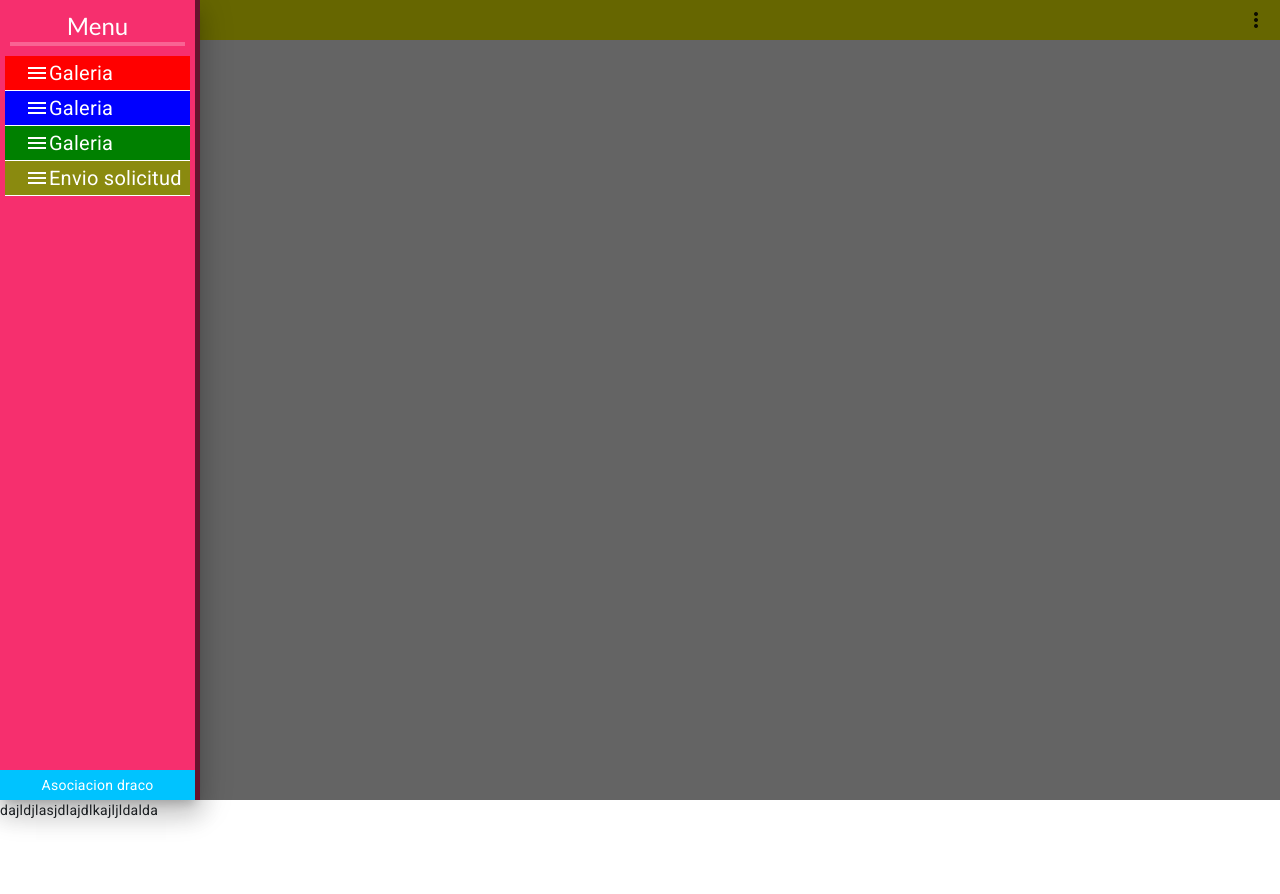
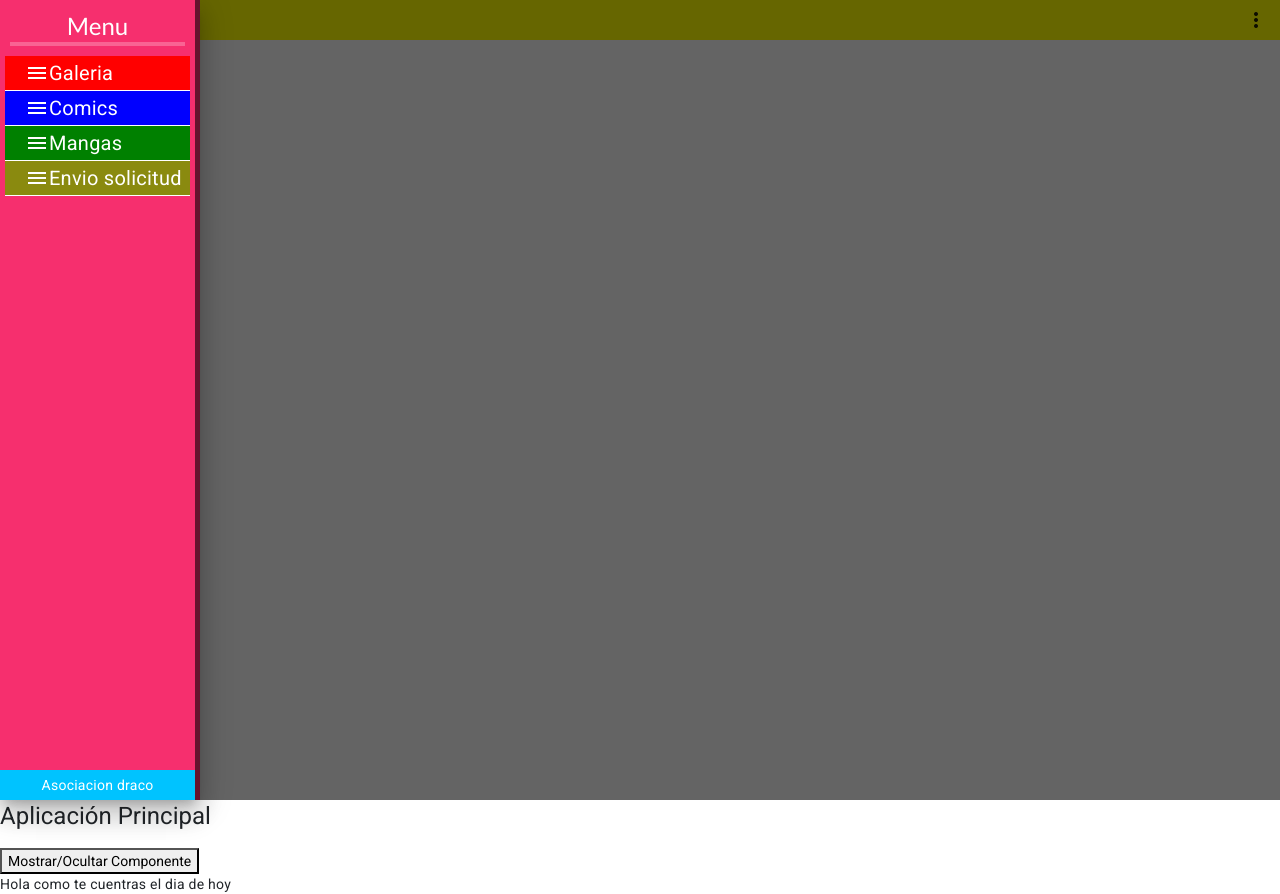
Before and after one commit to alexGrande1996/Portafolios, an Angular app: page /info in a window 1280 px wide. Before the commit the page ends 820 px from the top, so only its background shows below. Built offline with nearby package versions, Linux system fonts and the light colour scheme.

Commit message:
Actualizacion sin importancia numero:3

```diff
--- a/src/app/Componentes/info/info.component.html
+++ b/src/app/Componentes/info/info.component.html
@@ -1 +1 @@
-dajldjlasjdlajdlkajljldalda
+Hola como te cuentras el dia de hoy
--- a/src/app/Componentes/sidebar/sidebar.component.html
+++ b/src/app/Componentes/sidebar/sidebar.component.html
@@ -1,4 +1,3 @@
-<ng-container>
 
 <mat-sidenav-container class="example-container">
 
@@ -9,18 +8,18 @@
       <div class="cajonTitulo"><h1  (click)="sidenav.toggle()">Menu<hr></h1></div>
       <div class="seciones">
 
-              <div class="marcoPrimeraSecion" style="background-color: red; " (click)="navegador('info')">
+        <div class="marcoPrimeraSecion" style="background-color: red; " (click)="navegador('info'); sidenav.toggle()">
           <mat-icon>menu</mat-icon><span >Galeria</span>
         </div>
-              <div class="marcoSegundaSecion"  style="background-color: blue;">
-                <mat-icon>menu</mat-icon><span>Galeria</span>
+        <div class="marcoSegundaSecion"  style="background-color: blue;" (click)="sidenav.toggle()">
+          <mat-icon>menu</mat-icon><span>Comics</span>
 
         </div>
-              <div class="marcoTerceraSecion"  style="background-color: green;">
-                <mat-icon>menu</mat-icon><span>Galeria</span>
+        <div class="marcoTerceraSecion"  style="background-color: green;" (click)="sidenav.toggle()">
+          <mat-icon>menu</mat-icon><span>Mangas</span>
 
         </div>
-              <div class="marcoCuartaSecion"  style="background-color: rgb(138, 138, 15);">
+        <div class="marcoCuartaSecion"  style="background-color: rgb(138, 138, 15);" (click)="sidenav.toggle()">
           <mat-icon>menu</mat-icon><span>Envio solicitud</span>
 
         </div>
@@ -37,8 +36,6 @@
   </mat-sidenav>
 
 
-
-
   <nav>
 
     <button mat-icon-button color="accent" aria-label="Example icon button with a menu icon" (click)="sidenav.toggle()">
@@ -51,15 +48,18 @@
         </button>
         <mat-menu #menu="matMenu">
 
+
           <button mat-menu-item>
             <mat-icon>dialpad</mat-icon>
             <span>Redial</span>
           </button>
 
+
           <button mat-menu-item disabled>
             <mat-icon>voicemail</mat-icon>
             <span>Check voice mail</span>
           </button>
+
 
           <button mat-menu-item>
             <mat-icon>notifications_off</mat-icon>
@@ -74,35 +74,16 @@
 
 
 
-
-        <!-- <mat-sidenav-content [formGroup]="options">
-                <p><mat-checkbox formControlName="fixed">Fixed</mat-checkbox></p>
-
-
-
-                <hr>
-                <p>
-                    <mat-form-field>
-                        <mat-label>Top gap</mat-label>
-                        <input matInput type="number" formControlName="top">
-                    </mat-form-field>
-                </p>
-
-                <hr>
-                <p>
-                    <mat-form-field>
-                        <mat-label>Bottom gap</mat-label>
-                        <input matInput type="number" formControlName="bottom">
-                    </mat-form-field>
-                </p>
-
-                <hr>
-                <p><button mat-button (click)="sidenav.toggle()">Toggle</button></p>
-        </mat-sidenav-content> -->
-
-        <!-- <mat-toolbar class="example-footer">Footer</mat-toolbar> -->
 </mat-sidenav-container>
 
+<div>
+  <h1>Aplicación Principal</h1>
 
+  <!-- Contenedor para cargar el componente secundario -->
+  <div *ngIf="mostrarComponente">
+    <app-info></app-info>
+  </div>
 
-</ng-container>
+  <!-- Botón para mostrar/ocultar el componente -->
+  <button (click)="toggleComponente()">Mostrar/Ocultar Componente</button>
+</div>
--- a/src/app/Componentes/sidebar/sidebar.component.scss
+++ b/src/app/Componentes/sidebar/sidebar.component.scss
@@ -17,7 +17,6 @@
   background: rgb(246, 47, 110);
   border-right: 5px solid rgba(0, 0, 0, 0.586);
   color: white;
-
 }
 
 
@@ -66,6 +65,8 @@ nav{
   display: flex;
   justify-content: space-between;
   align-items: center;
+
+  position: relative;
 }
 
 .seciones{
--- a/src/app/Componentes/sidebar/sidebar.component.ts
+++ b/src/app/Componentes/sidebar/sidebar.component.ts
@@ -25,4 +25,11 @@ export class SidebarComponent {
   }
 
 
+
+  mostrarComponente: boolean = false;
+
+  toggleComponente() {
+    this.mostrarComponente = !this.mostrarComponente;
+  }
+
 }
```
Also changed, not shown: src/app/Componentes/info/info.component.ts (line endings or trailing spaces). Lines whose indentation alone changed are shown as unchanged.
